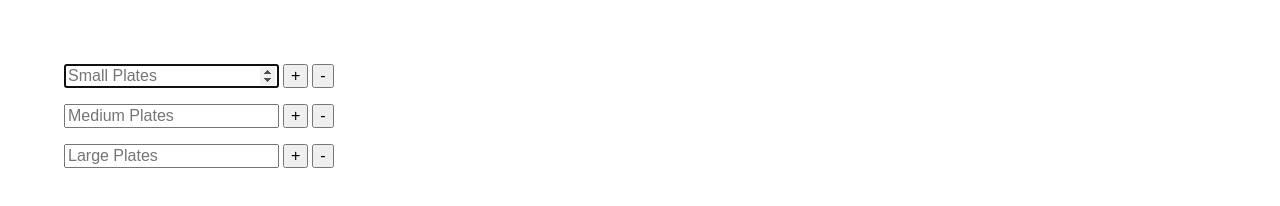
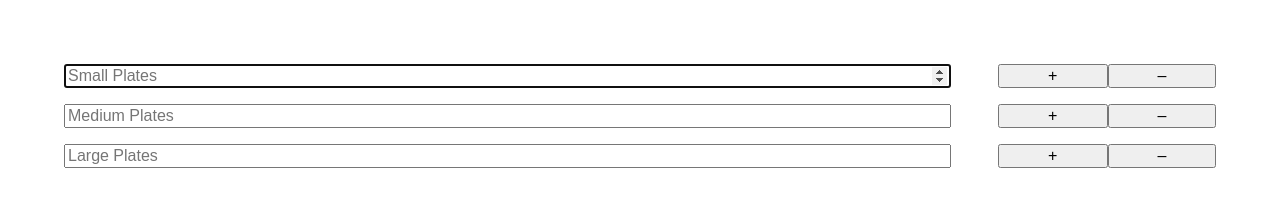
Before and after one commit to andytlr/dumbbells, a plain HTML site: page index.html in a window 1280 px wide. Drawn offline with Linux system fonts and the light colour scheme.

Commit message:
Display tabes

```diff
--- a/index.html
+++ b/index.html
@@ -18,21 +18,31 @@
 	body {
 		margin: 5%;
 		font-size: 16px;
+		font-family: "Helvetica Neue", Helvetica, sans-serif;
 	}
 
 	input {
-		/*display: block;*/
-		/*width: 100%;*/
+		width: 100%;
 		font-size: 16px;
 	}
 
+	input[type="number"] {
+		width: 95%;
+	}
+
 	input[type="button"] {
-		/*float: right;*/
+
 	}
 
 	.input-container {
-		display: block;
+		/*display: block;*/
 		margin-bottom: 1em;
+		width: 100%;
+		display: table;
+	}
+
+	.input-holder {
+		display: table-cell;
 	}
 
   </style>
@@ -40,21 +50,21 @@
 </head>
 <body>
 	<div class="input-container">
-	  <input type="number" name="small-count" id="small-count" value="" placeholder="Small Plates">
-		<input type="button" name="+" value="+" id="small-inc">
-		<input type="button" name="-" value="-" id="small-dec">
+		<div class="input-holder"><input type="number" name="small-count" id="small-count" value="" placeholder="Small Plates"></div>
+		<div class="input-holder"><input type="button" name="+" value="+" id="small-inc"></div>
+		<div class="input-holder"><input type="button" name="-" value="–" id="small-dec"></div>
 	</div>
 
 	<div class="input-container">
-	  <input type="number" name="medium-count" id="medium-count" value="" placeholder="Medium Plates">
-		<input type="button" name="+" value="+" id="medium-inc">
-		<input type="button" name="-" value="-" id="medium-dec">
+		<div class="input-holder"><input type="number" name="medium-count" id="medium-count" value="" placeholder="Medium Plates"></div>
+		<div class="input-holder"><input type="button" name="+" value="+" id="medium-inc"></div>
+		<div class="input-holder"><input type="button" name="-" value="–" id="medium-dec"></div>
 	</div>
 
 	<div class="input-container">
-	  <input type="number" name="large-count" id="large-count" value="" placeholder="Large Plates">
-		<input type="button" name="+" value="+" id="large-inc">
-		<input type="button" name="-" value="-" id="large-dec">
+		<div class="input-holder"><input type="number" name="large-count" id="large-count" value="" placeholder="Large Plates"></div>
+		<div class="input-holder"><input type="button" name="+" value="+" id="large-inc"></div>
+		<div class="input-holder"><input type="button" name="-" value="–" id="large-dec"></div>
 	</div>
 
   <p id="result"></p>
```
